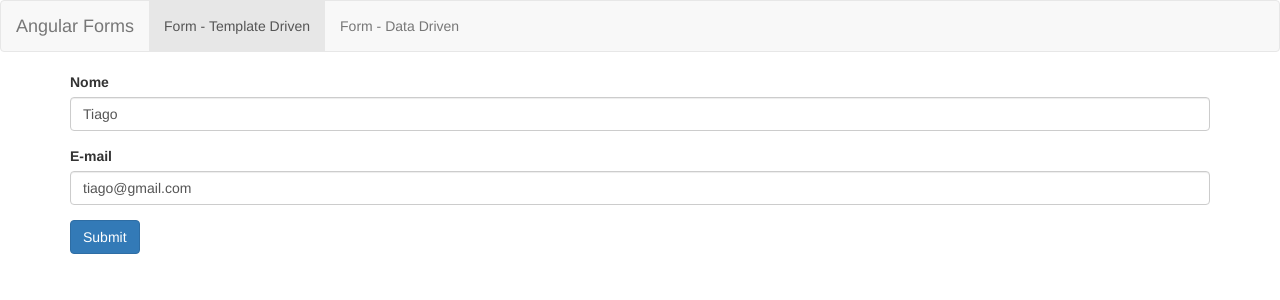
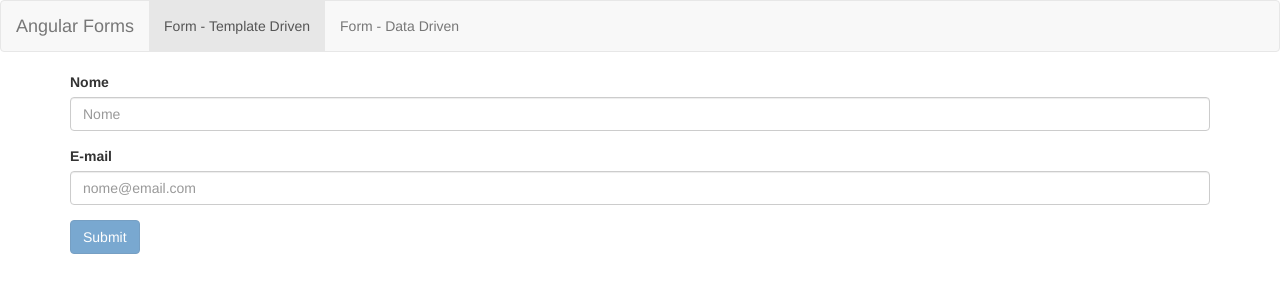
Before and after one commit to Tiago3F/forms, an Angular app: page /templateForm in a window 1280 px wide. Shown: the top 300 px of the page. Built offline with nearby package versions, Linux system fonts and the light colour scheme.

Commit message:
feat: :sparkles: Validação de inputs[

```diff
--- a/src/app/template-form/template-form.component.css
+++ b/src/app/template-form/template-form.component.css
@@ -0,0 +1,3 @@
+/* .ng-invalid.ng-touched:not(form) {
+    border: 1px solid red;
+} */
--- a/src/app/template-form/template-form.component.html
+++ b/src/app/template-form/template-form.component.html
@@ -1,13 +1,27 @@
 <form #f="ngForm" (ngSubmit)="onSubmit(f)">
-    <div class="form-group">
-        <label for="nome">Nome</label>
-        <input type="text" class="form-control" id="nome" placeholder="Nome" name="nome" [(ngModel)]="usuario.nome">
+    <div class="form-group" [class.has-error]="!nome.valid && nome.touched" [class.has-feedback]="!nome.valid && nome.touched">
+        <label for="nome" class="control-label">Nome</label>
+        <input type="text" class="form-control" id="nome" placeholder="Nome" name="nome" [(ngModel)]="usuario.nome" required #nome="ngModel">
+
+        <span class="glyphicon glyphicon-remove form-control-feedback" aria-hidden="true" *ngIf="!nome.valid && nome.touched"></span>
+        <span id="nome" class="sr-only" *ngIf="!nome.valid && nome.touched">(error)</span>
+
+        <div *ngIf="!nome.valid && nome.touched" class="alert alert-danger" role="alert">
+            Nome é obrigatório!
+        </div>
     </div>
 
-    <div class="form-group">
-        <label for="email">E-mail</label>
-        <input type="email" class="form-control" id="email" placeholder="nome@email.com" name="email" [(ngModel)]="usuario.email">
+    <div class="form-group" [class.has-error]="!email.valid && email.touched" [class.has-feedback]="!email.valid && email.touched">
+        <label for="email" class="control-label">E-mail</label>
+        <input type="email" class="form-control" id="email" placeholder="nome@email.com" name="email" [(ngModel)]="usuario.email" ngModel [email]="true" required #email="ngModel">
+
+        <span class="glyphicon glyphicon-remove form-control-feedback" aria-hidden="true" *ngIf="!email.valid && email.touched"></span>
+        <span id="email" class="sr-only" *ngIf="!email.valid && email.touched">(error)</span>
+
+        <div *ngIf="!email.valid && email.touched" class="alert alert-danger" role="alert">
+            Email inválido!
+        </div>
     </div>
 
-    <button type="submit" class="btn btn-primary">Submit</button>
+    <button type="submit" class="btn btn-primary" [disabled]="!f.valid">Submit</button>
 </form>
--- a/src/app/template-form/template-form.component.ts
+++ b/src/app/template-form/template-form.component.ts
@@ -8,8 +8,8 @@
 export class TemplateFormComponent implements OnInit {
 
   usuario: any = {
-    nome: 'Tiago',
-    email: 'tiago@gmail.com'
+    nome: null,
+    email: null
   }
 
   constructor() { }
```
